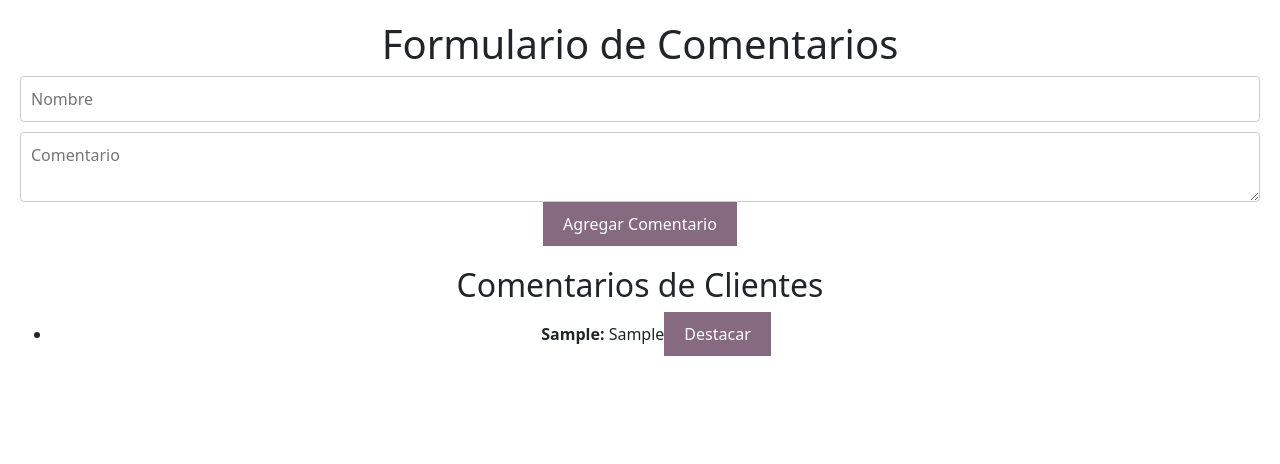
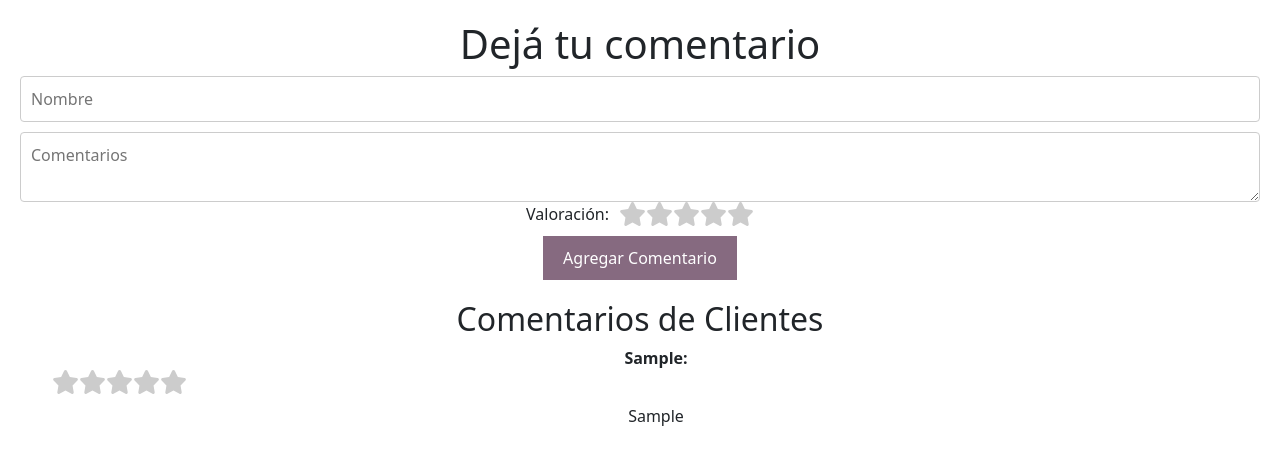
Before and after one commit to FranprzDev/EduSys, a React (Vite) app: page / in a window 1280 px wide. Both pictures are taken after typing "Sample", "Sample" into the empty fields and a click on the button "Agregar Comentario". Shown: the top 464 px of the page. Built offline with nearby package versions, Linux system fonts and the light colour scheme.

Commit message:
agrego estilos y estrellas para valoracion

```diff
--- a/package.json
+++ b/package.json
@@ -11,6 +11,9 @@
   },
   "dependencies": {
     "@emotion/react": "^11.11.1",
+    "@fortawesome/fontawesome-svg-core": "^6.4.2",
+    "@fortawesome/free-solid-svg-icons": "^6.4.2",
+    "@fortawesome/react-fontawesome": "^0.2.0",
     "@iconscout/react-unicons": "^2.0.2",
     "bootstrap": "^5.3.0",
     "canvas-confetti": "1.6.0",
--- a/src/App.jsx
+++ b/src/App.jsx
@@ -12,7 +12,7 @@ function App() {
 
   return (
     <div className="App">
-      <h1>Formulario de Comentarios</h1>
+      <h1>Dejá tu comentario</h1>
       <CommentForm addComment={addComment} />
       <CommentList comments={comments} setComments={setComments} />
     </div>
--- a/src/StyleApp.css
+++ b/src/StyleApp.css
@@ -48,3 +48,27 @@
     border-radius: 4px;
     margin-bottom: 10px;
   }
+
+  /* ... otros estilos ... */
+
+.rating {
+    display: flex;
+    align-items: center;
+    margin-bottom: 10px;
+  }
+
+  .rating span {
+    margin-right: 10px;
+  }
+
+  .rating svg {
+    font-size: 24px;
+    color: #ccc;
+    cursor: pointer;
+  }
+
+  .rating svg.active {
+    color: #f7d032;
+  }
+  ul {
+    list-style-type: none; }
--- a/src/pages/CommentForms.jsx
+++ b/src/pages/CommentForms.jsx
@@ -1,16 +1,24 @@
 import React, { useState } from 'react';
+import { FontAwesomeIcon } from '@fortawesome/react-fontawesome';
+import { faStar } from '@fortawesome/free-solid-svg-icons';
 
 function CommentForm({ addComment }) {
   const [name, setName] = useState('');
   const [comment, setComment] = useState('');
+  const [rating, setRating] = useState(0);
 
   const handleSubmit = (e) => {
     e.preventDefault();
     if (name && comment) {
-      addComment({ name, comment });
+      addComment({ name, comment, rating });
       setName('');
       setComment('');
+      setRating(0);
     }
+  };
+
+  const handleRatingChange = (newRating) => {
+    setRating(newRating);
   };
 
   return (
@@ -20,12 +28,28 @@ function CommentForm({ addComment }) {
         placeholder="Nombre"
         value={name}
         onChange={(e) => setName(e.target.value)}
+        maxLength={8}
       />
       <textarea
         placeholder="Comentario"
+        placeholder="Comentarios"
+        value={name}
+        onChange={(e) => setName(e.target.value)}
+        maxLength={100}
         value={comment}
         onChange={(e) => setComment(e.target.value)}
       />
+      <div className="rating">
+        <span>Valoración:</span>
+        {[1, 2, 3, 4, 5].map((starCount) => (
+          <FontAwesomeIcon
+            key={starCount}
+            icon={faStar}
+            className={starCount <= rating ? 'active' : ''}
+            onClick={() => handleRatingChange(starCount)}
+          />
+        ))}
+      </div>
       <button type="submit">Agregar Comentario</button>
     </form>
   );
--- a/src/pages/CommentList.jsx
+++ b/src/pages/CommentList.jsx
@@ -1,22 +1,27 @@
 import React from 'react';
+import { FontAwesomeIcon } from '@fortawesome/react-fontawesome';
+import { faStar } from '@fortawesome/free-solid-svg-icons';
 
-function CommentList({ comments, setComments }) {
-  const toggleHighlight = (index) => {
-    const updatedComments = [...comments];
-    updatedComments[index].isHighlighted = !updatedComments[index].isHighlighted;
-    setComments(updatedComments);
-  };
-
+function CommentList({ comments }) {
   return (
     <div>
       <h2>Comentarios de Clientes</h2>
       <ul>
         {comments.map((comment, index) => (
-          <li key={index} className={comment.isHighlighted ? "highlighted" : ""}>
-            <strong>{comment.name}:</strong> {comment.comment}
-            <button onClick={() => toggleHighlight(index)}>
-              {comment.isHighlighted ? "Quitar Destaque" : "Destacar"}
-            </button>
+          <li key={index} className={comment.isHighlighted ? 'highlighted' : ''}>
+            <div className="comment-header">
+              <strong>{comment.name}:</strong>
+              <div className="rating">
+                {[1, 2, 3, 4, 5].map((starCount) => (
+                  <FontAwesomeIcon
+                    key={starCount}
+                    icon={faStar}
+                    className={starCount <= comment.rating ? 'active' : ''}
+                  />
+                ))}
+              </div>
+            </div>
+            <p>{comment.comment}</p>
           </li>
         ))}
       </ul>
```
Also changed, not shown: 1 other file (tests, documents, lock files or other folders).
